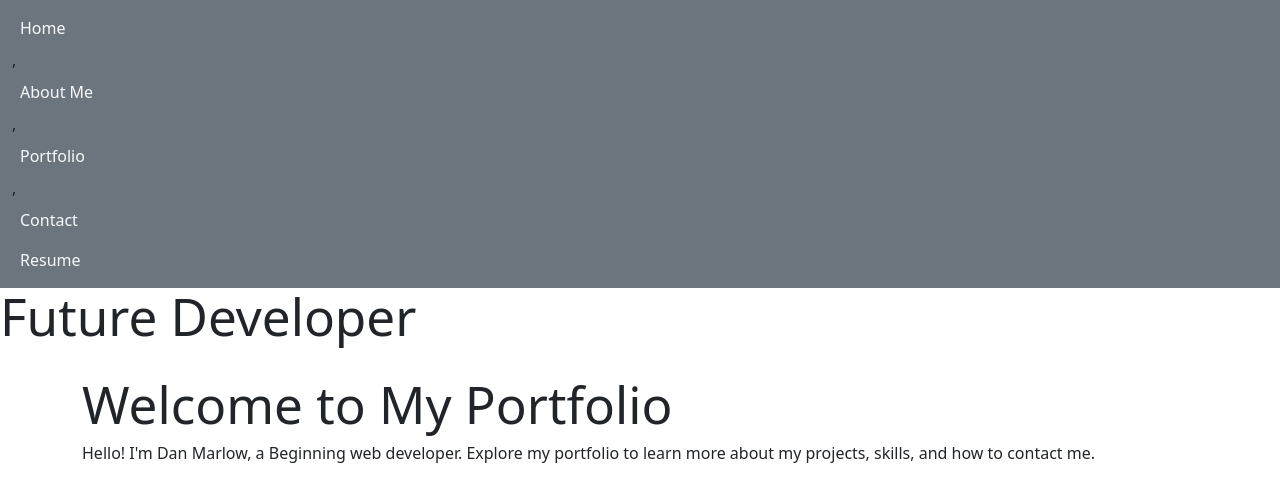
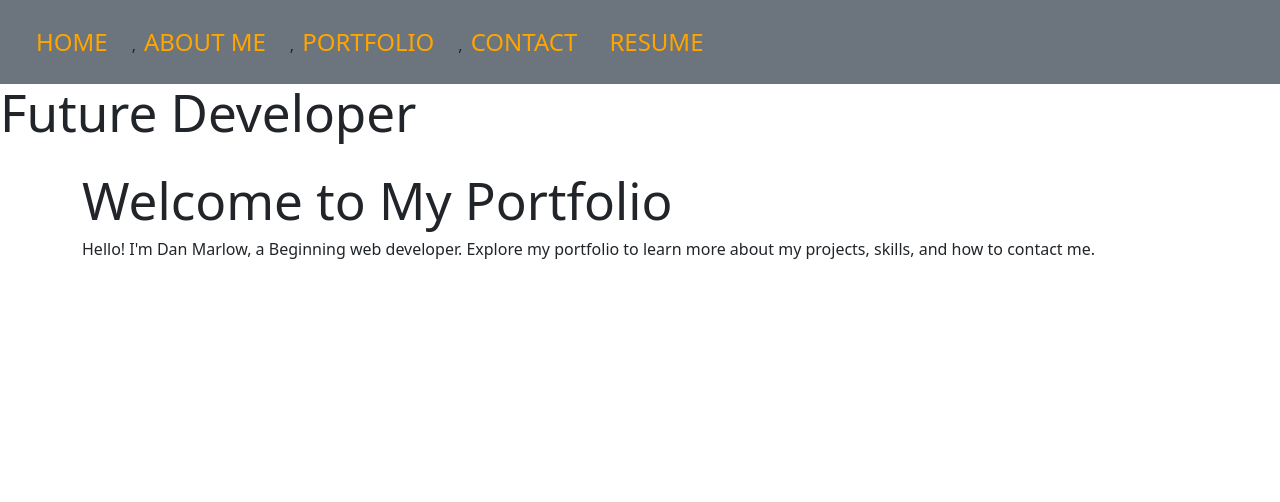
Before and after one commit to Mar10w/Portfolio, a React (Vite) app: page / in a window 1280 px wide. Shown: the top 502 px of the page. Built offline with nearby package versions, Linux system fonts and the light colour scheme.

Commit message:
added styling to nav bar

```diff
--- a/src/components/Nav.jsx
+++ b/src/components/Nav.jsx
@@ -1,6 +1,7 @@
 
 import { Link } from 'react-router-dom';
 import Navbar from './UI/Navbar';
+import '../navbar.css';
 
 export default function Nav() {
   // The Navbar UI
--- /dev/null
+++ b/src/navbar.css
@@ -0,0 +1,26 @@
+.navbar {
+    background-color: #333; /* Dark background */
+    padding: 1rem; /* Add padding */
+  }
+
+  .navbar .nav-link {
+    color: orange !important; /* Orange text */
+    font-size: 1.5rem; /* Large text */
+    text-transform: uppercase; /* Uppercase text */
+    margin-right: 1rem; /* Add spacing between links */
+    display: inline-block; /* Ensure links are inline */
+  }
+
+  .navbar .nav-link:hover {
+    color: white !important; /* Change color on hover */
+    text-decoration: underline; /* Underline on hover */
+  }
+
+  .navbar-brand {
+    font-size: 2rem; /* Larger brand text */
+    color: orange !important; /* Orange text */
+  }
+
+  .navbar-brand:hover {
+    color: white !important; /* Change color on hover */
+  }
```
